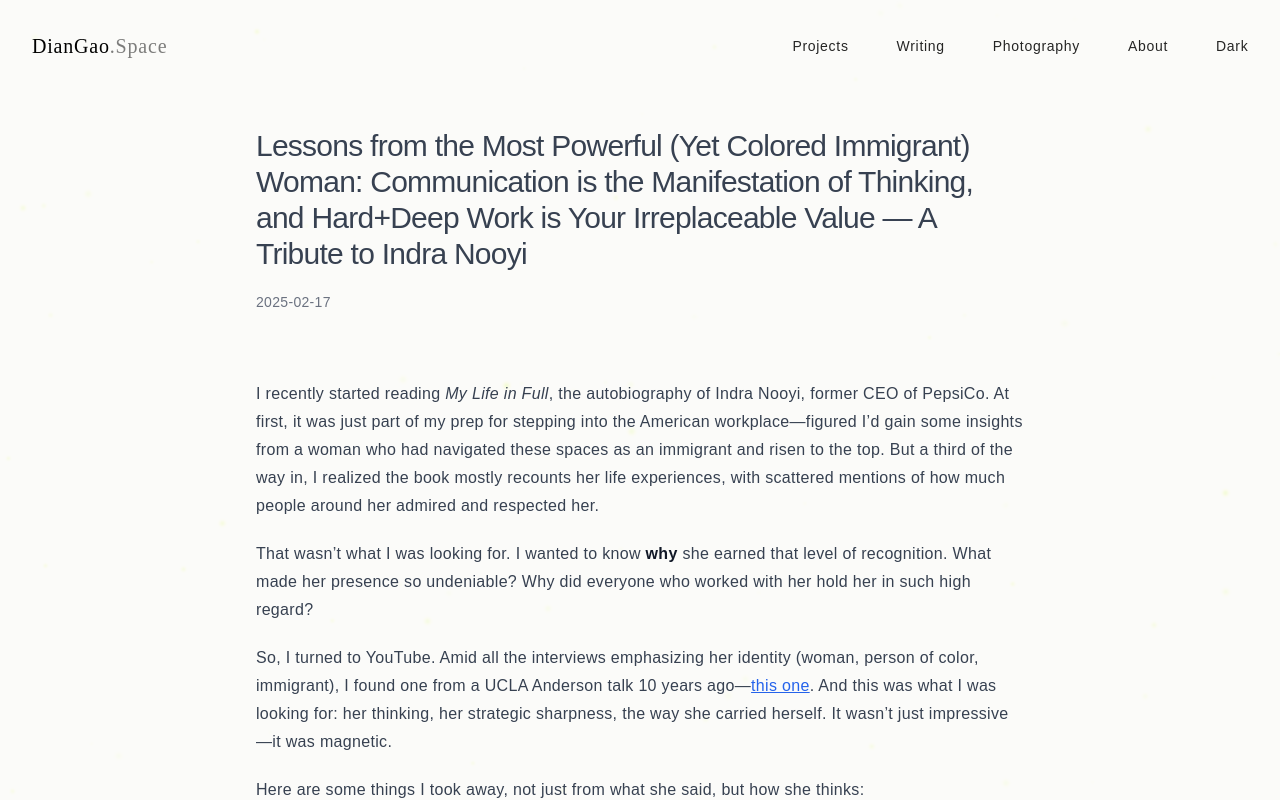
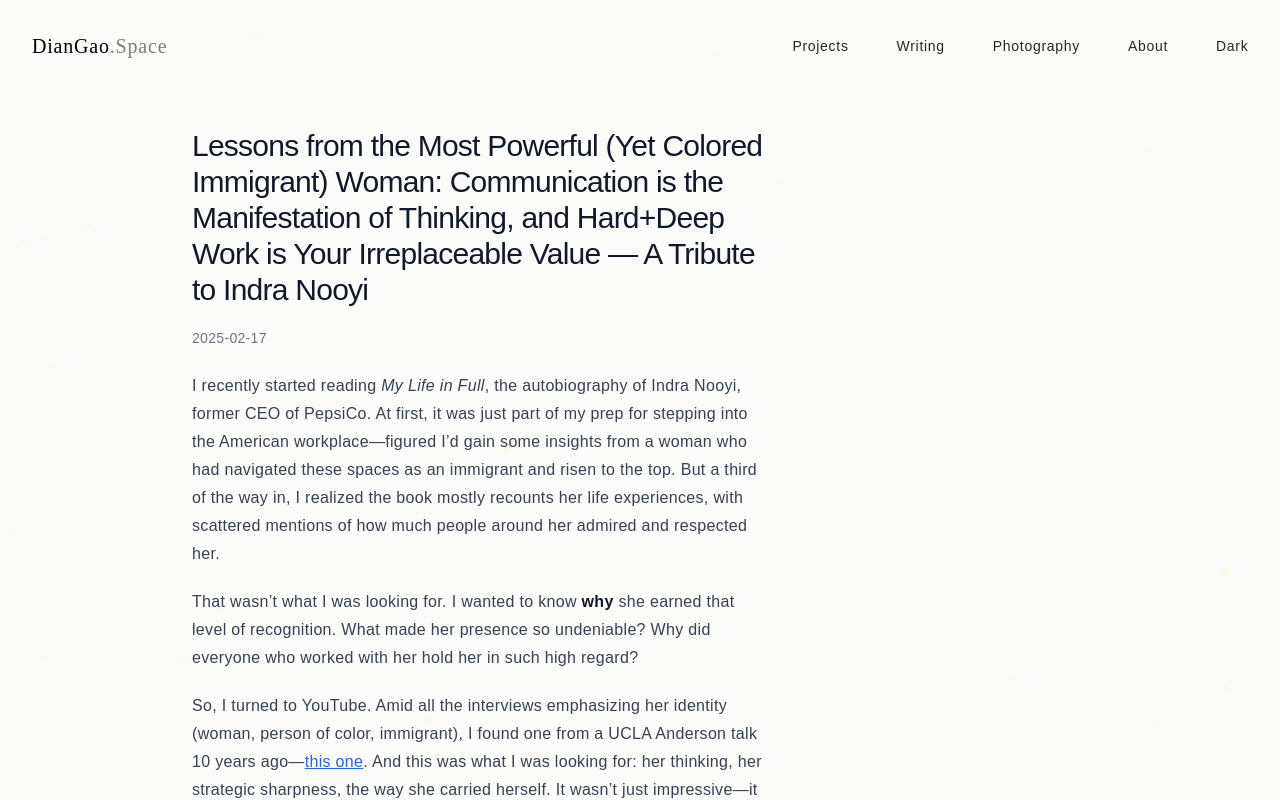
Before and after one commit to diangao/diangao.space, a Next.js app: page /writing/lessons-from-indra-nooyi in a window 1280 px wide. Shown: the top 800 px of the page. Built offline with nearby package versions, Linux system fonts and the light colour scheme.

Commit message:
fix pageProps

```diff
--- a/src/app/writing/[slug]/page.tsx
+++ b/src/app/writing/[slug]/page.tsx
@@ -11,25 +11,24 @@
   }))
 }
 
-type Props = {
+interface PageProps {
   params: { slug: string }
+  searchParams: Record<string, string | string[] | undefined>
 }
 
-export default function ArticlePage({ params }: Props) {
-  const { frontmatter, content } = getArticleBySlug(params.slug)
+export default function ArticlePage(props: PageProps) {
+  const { frontmatter, content } = getArticleBySlug(props.params.slug)
 
   return (
     <div className="min-h-screen px-4 sm:px-6 lg:px-8 pt-32 pb-20">
-      <article className="prose dark:prose-invert mx-auto max-w-3xl">
-        <div className="not-prose mb-16">
+      <div className="max-w-4xl mx-auto">
+        <article className="prose dark:prose-invert">
           <h1 className="text-2xl sm:text-3xl font-normal leading-snug tracking-tight mb-4">
             {frontmatter.title}
           </h1>
           <time className="text-sm text-gray-500">
             {frontmatter.date}
           </time>
-        </div>
-
           <ReactMarkdown
             remarkPlugins={[remarkGfm]}
             components={{
@@ -55,5 +54,6 @@
           </ReactMarkdown>
         </article>
       </div>
+    </div>
   )
 }
```
Lines whose indentation alone changed are shown as unchanged.
